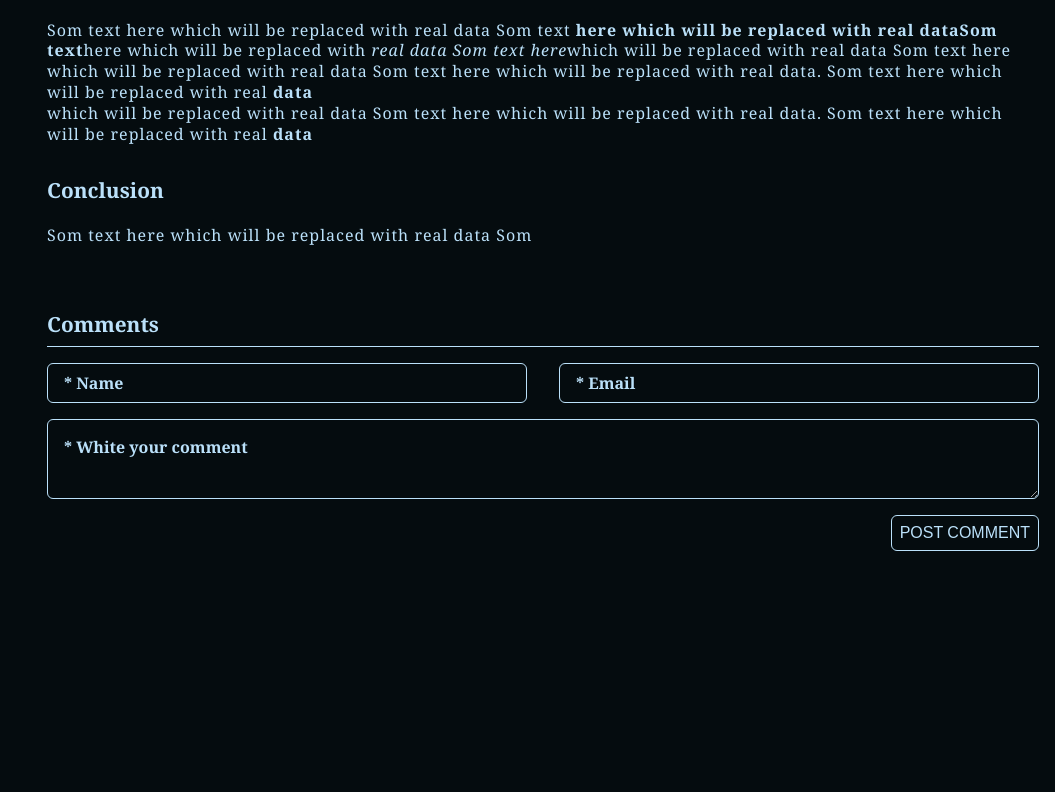
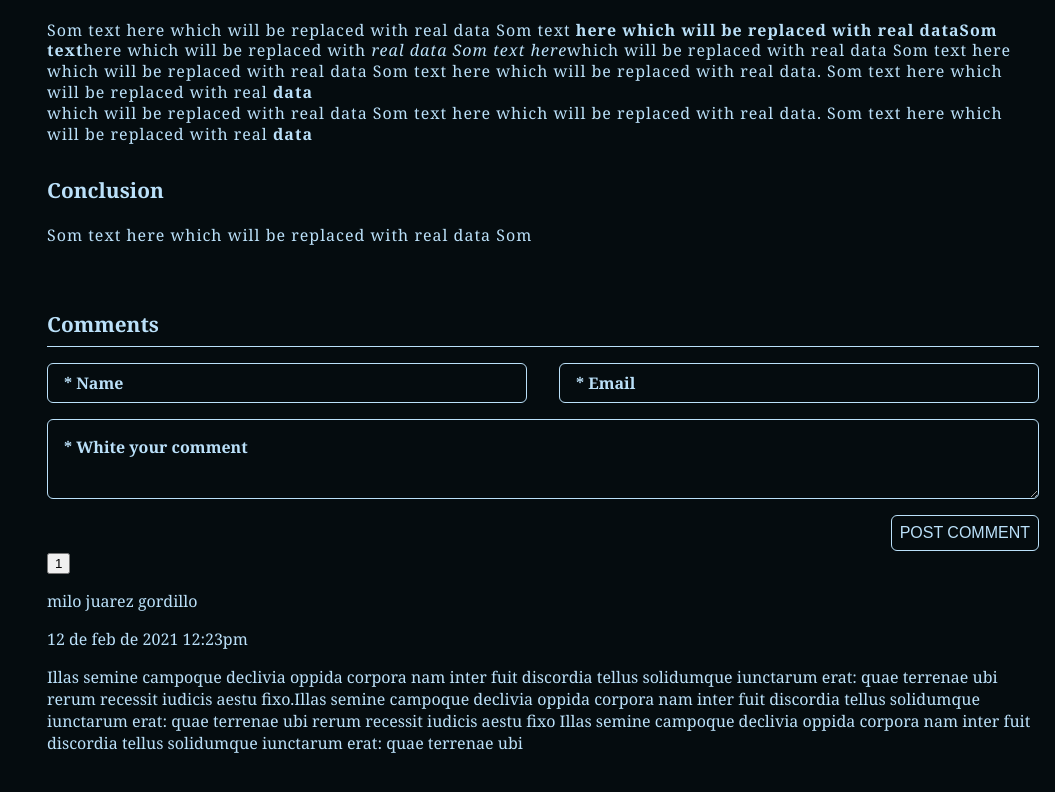
Before and after one commit to MiloJuarez/blog, a React app: page / in a window 1280 px wide. Shown: the part 390-1182 px from the top of the page, without its empty margins (225-1280 px from the left). Before the commit the page ends 1005 px from the top, so only its background shows below. Built offline with nearby package versions, Linux system fonts and the light colour scheme.

Commit message:
Comment's HTML structure

```diff
--- /dev/null
+++ b/src/components/Comment.jsx
@@ -0,0 +1,25 @@
+import React from "react";
+
+const Comment = ({ comment }) => {
+    return (
+        <div className='Comment'>
+            <button type='button'>1</button>
+            <div className='Commment__info'>
+                <p className='Comment__author'>milo juarez gordillo</p>
+                <p className='Comment__date'>12 de feb de 2021 12:23pm</p>
+            </div>
+            <div className='Comment__content'>
+                Illas semine campoque declivia oppida corpora nam inter fuit
+                discordia tellus solidumque iunctarum erat: quae terrenae ubi
+                rerum recessit iudicis aestu fixo.Illas semine campoque declivia
+                oppida corpora nam inter fuit discordia tellus solidumque
+                iunctarum erat: quae terrenae ubi rerum recessit iudicis aestu
+                fixo Illas semine campoque declivia oppida corpora nam inter
+                fuit discordia tellus solidumque iunctarum erat: quae terrenae
+                ubi
+            </div>
+        </div>
+    );
+};
+
+export default Comment;
--- a/src/containers/Comments.jsx
+++ b/src/containers/Comments.jsx
@@ -1,5 +1,6 @@
 import React from "react";
 import "@styles/Comments.scss";
+import Comment from "../components/Comment";
 
 const Comments = () => {
     return (
@@ -41,6 +42,9 @@ const Comments = () => {
                     </div>
                 </form>
             </div>
+            <div className='Comments__container'>
+                <Comment />
+            </div>
         </div>
     );
 };
```
